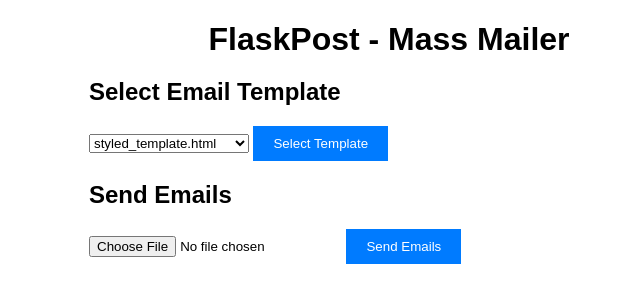
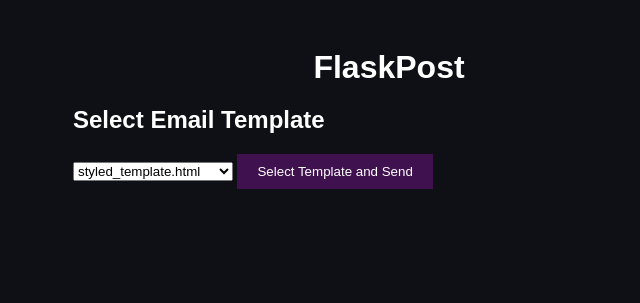
Before and after one commit to lohitkolluri/FlaskPost, a Flask app: page / in a window 1280 px wide. Shown: the top 303 px of the page, without its empty margins (251-891 px from the left). Run offline with Flask 3, Linux system fonts and the light colour scheme.

Commit message:
Adjust Theme & Add Option to slect template

```diff
--- a/app.py
+++ b/app.py
@@ -19,46 +19,56 @@ mail = Mail(app)
 
 # Get a list of available templates
 def get_template_files():
-    template_files = []
-    for root, dirs, files in os.walk('templates'):
-        for file in files:
-            if file.endswith('_template.html'):
-                template_files.append(file)
+    template_files = [file for file in os.listdir('templates') if file.endswith('_template.html')]
     return template_files
+
+def fetch_recipient_data():
+    data = []
+    with open('input.csv', 'r') as csv_file:
+        csv_reader = csv.DictReader(csv_file)
+        for row in csv_reader:
+            if 'Email' in row and 'Name' in row:  # Check if the CSV contains the required columns
+                recipient_data = {
+                    'email': row['Email'],
+                    'name': row['Name']
+                }
+                data.append(recipient_data)
+    return data
 
 @app.route('/')
 def index():
     templates = get_template_files()
     return render_template('index.html', templates=templates)
 
-def fetch_recipient_names():
-    csv_file_path = os.path.join(os.getcwd(), 'input.csv')
-    names = []
-
-    with open(csv_file_path, 'r') as file:
-        csv_reader = csv.DictReader(file)
-        for row in csv_reader:
-            names.append(row['Name'])
-
-    return names
-
 @app.route('/send_emails', methods=['POST'])
 def send_emails():
+    # Ensure 'template' is present in the form data
+    if 'template' not in request.form:
+        return 'Bad request. Form data is missing.'
+
     # Get selected template
     selected_template = request.form['template']
     template_path = os.path.join('templates', selected_template)
 
     # Load email content from the selected template
     with open(template_path, 'r') as file:
-        email_content = file.read()
+        template_content = file.read().split('\n', 1)
 
-    # Fetch recipient names from the CSV file
-    recipient_names = fetch_recipient_names()
+    # Extract subject and body from the template
+    subject = template_content[0]
+    body = template_content[1] if len(template_content) > 1 else ''
 
-    for recipient_name in recipient_names:
-        updated_email_content = email_content.replace('{{ name }}', recipient_name)
+    # Fetch recipient emails and names from the CSV file
+    recipient_data = fetch_recipient_data()
 
-        # Rest of the code to send emails, using updated_email_content
+    for data in recipient_data:
+        recipient_email = data['email']
+        recipient_name = data['name']
+
+        # Substitute variables in the body
+        updated_body = body.replace('{{ name }}', recipient_name)
+
+        # Rest of the code to send emails, using updated_body and subject
         with app.app_context():
             mail.init_app(app)
             mail.username = app.config['MAIL_USERNAME']
@@ -67,14 +77,8 @@ def send_emails():
             mail.use_tls = app.config['MAIL_USE_TLS']
             mail.use_ssl = app.config['MAIL_USE_SSL']
 
-            # Modify the subject as needed
-            subject = 'Your Subject'
-
-            # Modify the recipient email as needed
-            recipient_email = 'recipient@example.com'
-
             msg = Message(subject, sender=app.config['MAIL_USERNAME'], recipients=[recipient_email])
-            msg.html = updated_email_content
+            msg.html = updated_body
 
             mail.send(msg)
 
--- a/input.csv
+++ b/input.csv
@@ -1,3 +1,3 @@
-Name,Email
-Lohit Kolluri,lohitkolluri99@gmail.com
-Draven,lk7565@srmist.edu.in
+Email,Name
+lohitkolluri99@gmail.com,Lohit Kolluri
+lk7565@srmist.edu.in,Draven
--- /dev/null
+++ b/sample.input.csv
@@ -0,0 +1,2 @@
+Email,Name
+xyz@abc.com,John Doe
--- a/static/global.css
+++ b/static/global.css
@@ -1,11 +1,13 @@
 body {
+    background-color: #0E1015;
+    color: #FFFFFF;
     font-family: Arial, sans-serif;
-    margin: 20px;
 }
 
 .container {
-    max-width: 600px;
+    width: 50%;
     margin: 0 auto;
+    padding: 20px;
 }
 
 .header {
@@ -13,29 +15,14 @@ body {
     margin-bottom: 20px;
 }
 
-.input-group {
-    margin-bottom: 15px;
-}
-
-.input-group label {
-    display: block;
-    margin-bottom: 5px;
-}
-
-.input-group input,
-.email-content textarea {
-    width: 100%;
-    padding: 10px;
-}
-
 .preview-btn {
     padding: 10px 20px;
-    background-color: #007BFF;
-    color: #fff;
+    background-color: #40114F;
+    color: #FFFFFF;
     border: none;
     cursor: pointer;
 }
 
 .preview-btn:hover {
-    background-color: #0056b3;
+    background-color: #141117;
 }
--- a/templates/index.html
+++ b/templates/index.html
@@ -6,22 +6,16 @@
 </head>
 <body>
     <div class="container">
-        <h1 class="header">FlaskPost - Mass Mailer</h1>
+        <h1 class="header">FlaskPost</h1>
 
         <h2>Select Email Template</h2>
         <form action="/send_emails" method="post">
-            <select name="template">
+            <select name="template" required>
                 {% for template in templates %}
                     <option value="{{ template }}">{{ template }}</option>
                 {% endfor %}
             </select>
-            <button type="submit" class="preview-btn">Select Template</button>
-        </form>
-
-        <h2>Send Emails</h2>
-        <form action="/send_emails" method="post" enctype="multipart/form-data">
-            <input type="file" name="csv_file" accept=".csv" required>
-            <button type="submit" class="preview-btn">Send Emails</button>
+            <button type="submit" class="preview-btn">Select Template and Send</button>
         </form>
     </div>
 </body>
```
Also changed, not shown: 1 other file.
